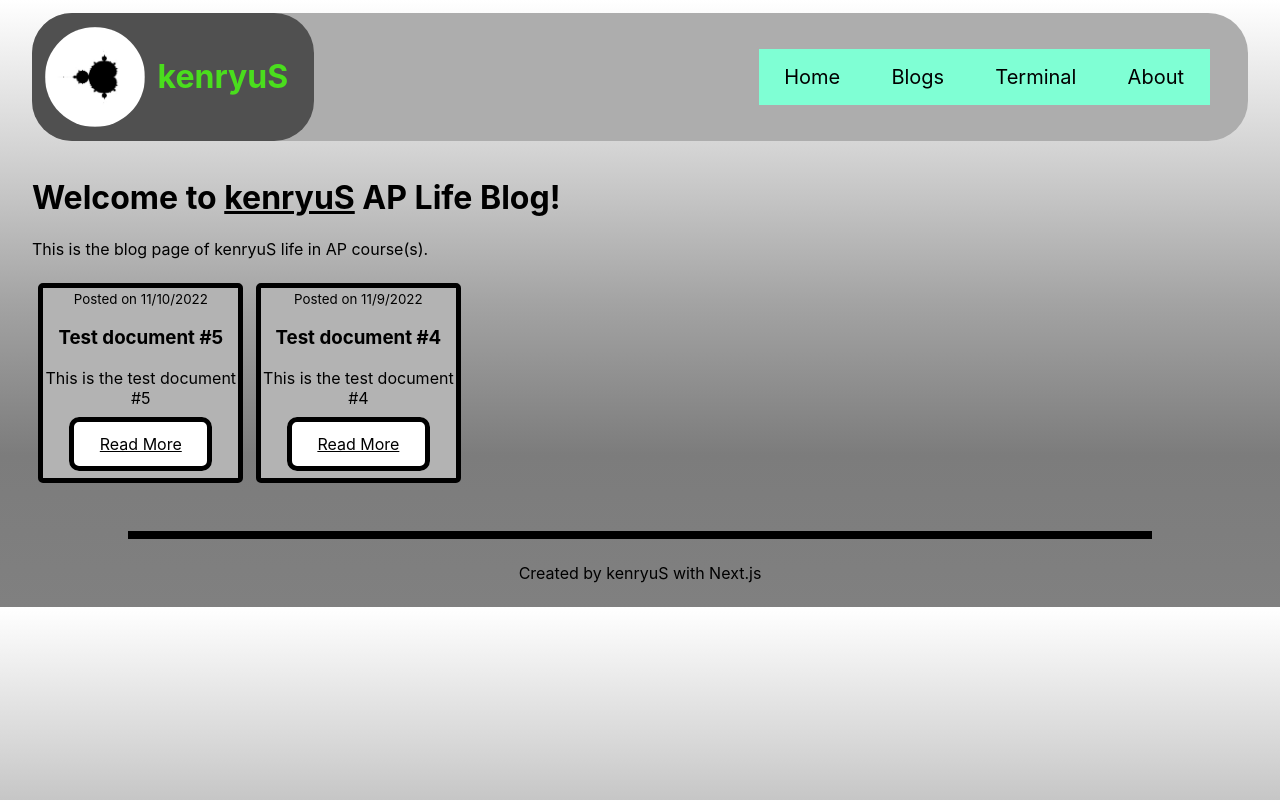
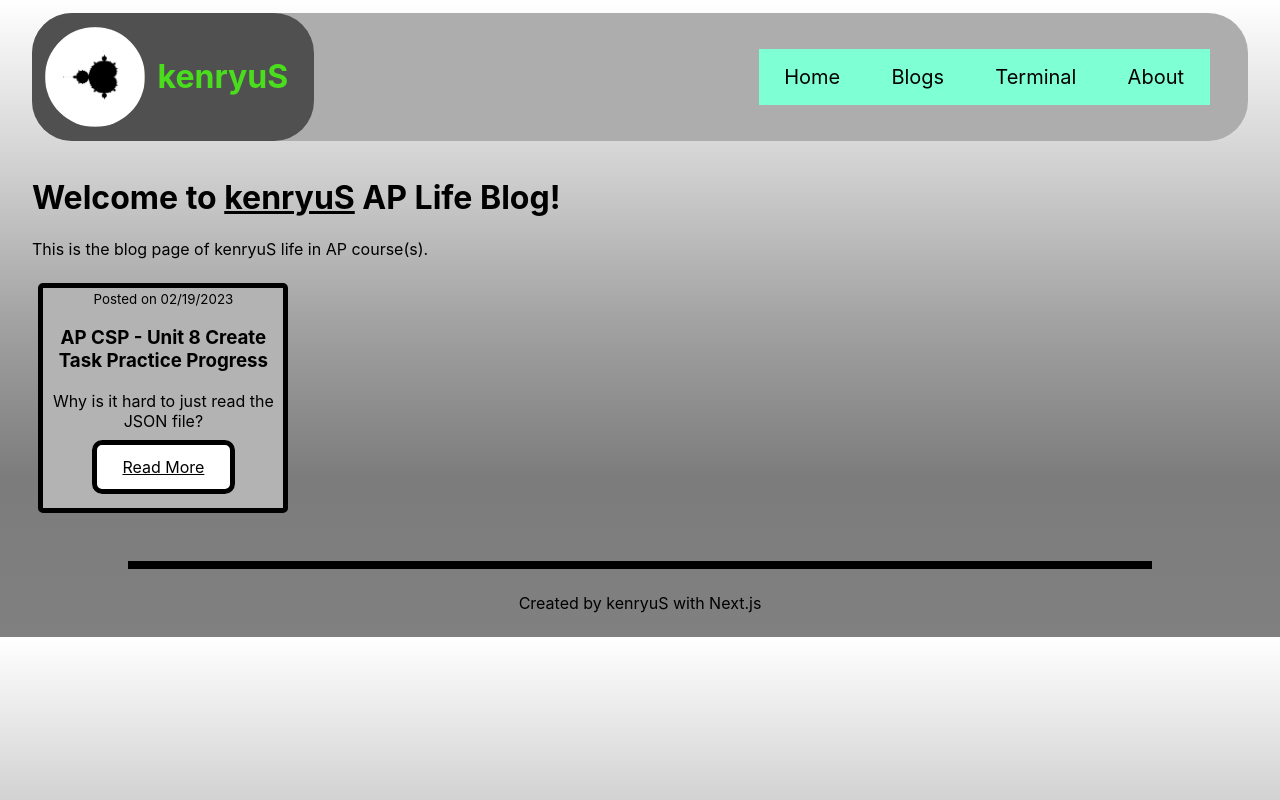
Before and after one commit to kenryuS/website, a Next.js app: page /blog/aplife in a window 1280 px wide. Built offline with nearby package versions, Linux system fonts and the light colour scheme.

Commit message:
first post on AP Life Blog

```diff
--- /dev/null
+++ b/posts/aplife/apcsp21923.mdx
@@ -0,0 +1,44 @@
+---
+title: "AP CSP - Unit 8 Create Task Practice Progress"
+date: "02/19/2023"
+preview: "Why is it hard to just read the JSON file?"
+---
+
+My class started to prepare for the AP CSP create task by actually making it.
+
+From the selection, I chose the project uses different language. (Note: my class usually uses code.org javascript app lab)
+
+I decided to make the vocab quiz game using C++ and Qt 6. I've found the JSON file with words and their definitions and the C++ library for JSON.
+
+I prepared the window design and worked on the utilities for loading, getting random words, etc. first.
+
+But the JSON file didn't load as if it was in the documentation.
+
+From the documentation, I just needed to write these lines:
+
+<SyntaxHighlighter language="cpp">
+    {`
+    ifstream file("dictionary.json");
+    json data = json::parse(file);
+    `}
+</SyntaxHighlighter>
+
+But `json::parse` couldn't somehow read the content and always gave me error and crashed my app.
+
+After hours of research, I finally managed to read and print out the content by:
+
+<SyntaxHighlighter language="cpp">
+    {`
+    QFile file(":dictionary.json");
+    file.open(QIODevice::ReadOnly);
+    QString s;
+    QTextStream s1(&file);
+    s.append(s1.readAll());
+    string p = s.toStdString();
+    json data = json::parse(p);
+    cout << data["0"]["after"] << endl;
+    file.close();
+    `}
+</SyntaxHighlighter>
+
+Why is it hard to just read JSON file?
--- a/posts/aplife/test4.mdx
+++ /dev/null
@@ -1,13 +0,0 @@
----
-title: "Test document #4"
-date: "11/9/2022"
-preview: "This is the test document #4"
----
-
-# Test document #4 on Next js
-
-This is the test document #4 on Next js with mdx.
-
-* list 1
-* list 2
-* list 3
--- a/posts/aplife/test5.mdx
+++ /dev/null
@@ -1,13 +0,0 @@
----
-title: "Test document #5"
-date: "11/10/2022"
-preview: "This is the test document #5"
----
-
-# Test document #5 on Next js
-
-This is the test document #5 on Next js with mdx.
-
-* list 1
-* list 2
-* list 3
--- a/styles/postcard.module.css
+++ b/styles/postcard.module.css
@@ -6,11 +6,9 @@
     margin: 1vh 0.5vw;
     display:inline-block;
     width: 16vw;
-    max-width: 500px;
-    min-width: 200px;
-    height: 5vh;
-    max-height: 350px;
-    min-height: 200px;
+    min-width: 250px;
+    height: 25vh;
+    min-height: 230px;
 }
 
 .card p {
@@ -20,7 +18,7 @@
 }
 
 .card a {
-    width: 10vw;
+    width: 100px;
     height: 250px;
     padding: 1.5vh 2vw;
     background-color: #FFFFFF;
```
